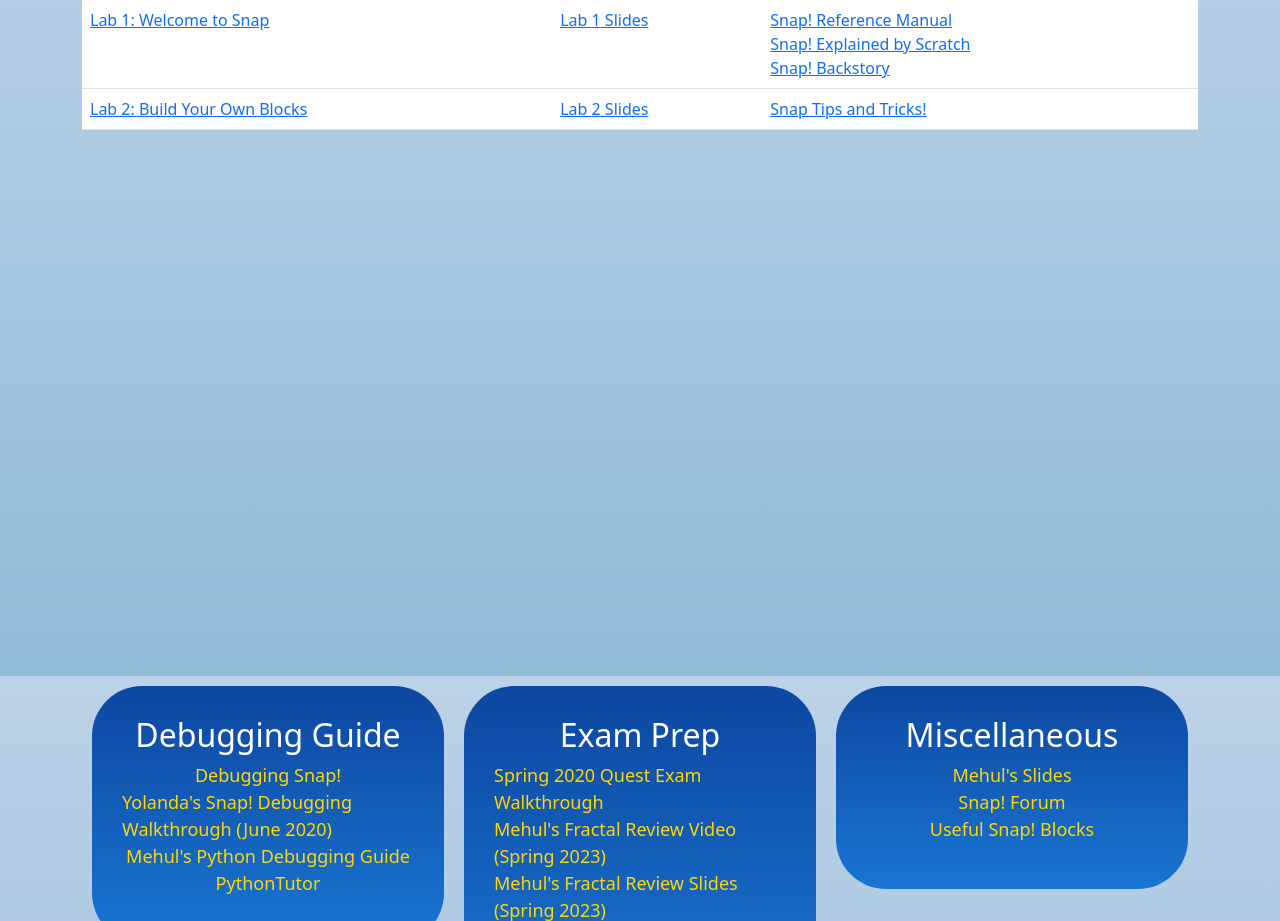
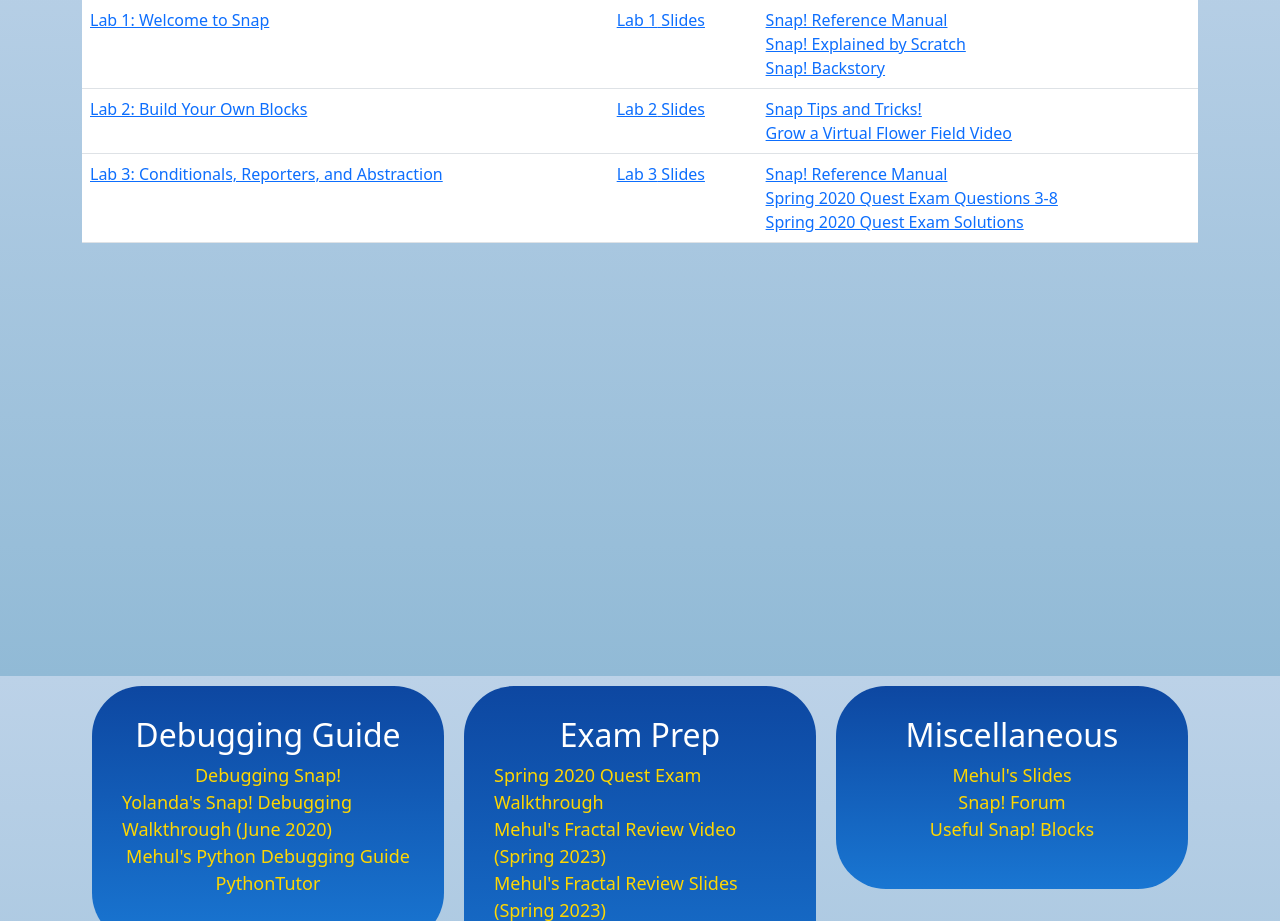
Before and after one commit to Mehul-Gandhi/portfolio, a React (Create React App) app: page /notes in a window 1280 px wide. Shown: the part 1780-2701 px from the top of the page. Built offline with nearby package versions, Linux system fonts and the light colour scheme.

Commit message:
Add lab 3

```diff
--- a/src/Notes.js
+++ b/src/Notes.js
@@ -55,7 +55,7 @@ function CS10Info() {
         </a>
       </div>
       <div className="col-md-3 mb-3 email-link" style={{ fontSize: '18px', justifyContent: 'center' }}>
-        <a href="https://docs.google.com/document/d/1YqugyHgcEWXuCc0BtbX6dzx3ZXixK86SkgJq2dxx9oY/edit" target="_blank" rel="noopener noreferrer" style={{ textDecoration: 'none', display: 'flex', flexDirection: 'column', alignItems: 'center', fontSize: '18px' }} className="email-link">
+        <a href="https://drive.google.com/drive/folders/1ZHJiGxUUWJ3IuBAamokUPElINW2qsc7w?usp=sharing" target="_blank" rel="noopener noreferrer" style={{ textDecoration: 'none', display: 'flex', flexDirection: 'column', alignItems: 'center', fontSize: '18px' }} className="email-link">
           <FolderSharedIcon sx={{ fontSize: 36, marginBottom: 4 }} className="email-icon" />
           Mehul's Slides
         </a>
@@ -159,7 +159,16 @@ const labInfo = [
     [{name: "Snap! Reference Manual", content: "https://snap.berkeley.edu/snap/help/SnapManual.pdf"}, {name: "Snap! Explained by Scratch", content: "https://en.scratch-wiki.info/wiki/Snap!_(programming_language)"}, {name: "Snap! Backstory", content: "https://www.miosoft.com/blog/snap-programming-for-everyone.html"}]],
     ["Lab 2: Build Your Own Blocks", "https://cs10.org/bjc-r/topic/topic.html?topic=berkeley_bjc/intro_pair/2-loops-variables.topic&course=&novideo&noreading&noassignment",
 "https://docs.google.com/presentation/u/1/d/1gITpV1ih_BEIyykone5wrDAu_BnzMbiBhQqKe604o30/edit?usp=drive_web&ouid=101261523977890586883",
-[{name: "Snap Tips and Tricks!", content: "https://docs.google.com/document/d/1PcnJHRVdttYCBnfEgfEOadMEI6SBcM18U44xNpr0wK0/edit"}]]
+[{name: "Snap Tips and Tricks!", content: "https://docs.google.com/document/d/1PcnJHRVdttYCBnfEgfEOadMEI6SBcM18U44xNpr0wK0/edit"},
+{name: "Grow a Virtual Flower Field Video", content: "https://youtu.be/VcPc4VVDp2c"}]
+], ["Lab 3: Conditionals, Reporters, and Abstraction", "https://cs10.org/bjc-r/topic/topic.html?topic=berkeley_bjc/intro_pair/2-conditionals-testing-su21.topic&course=cs10_fa21.html&novideo&noreading&noassignment",
+"https://docs.google.com/presentation/d/1ypGhgjeqjGkhnLNGHrQMS8OMsE6knKRSUyPWiaQ6Lgw/edit?usp=sharing", [
+  {name: "Snap! Reference Manual", content: "https://snap.berkeley.edu/snap/help/SnapManual.pdf"}, {name: "Spring 2020 Quest Exam Questions 3-8", content: "https://drive.google.com/file/d/1sCleoTMSogFmyihz1-ns71riunWtl1ir/view"},
+   {name: "Spring 2020 Quest Exam Solutions", content: "https://drive.google.com/file/d/1lSs3TXCJrqB22zgLBByZTI1-5ITqfE9K/view"}
+
+]
+
+]
 
 ];
 
```
